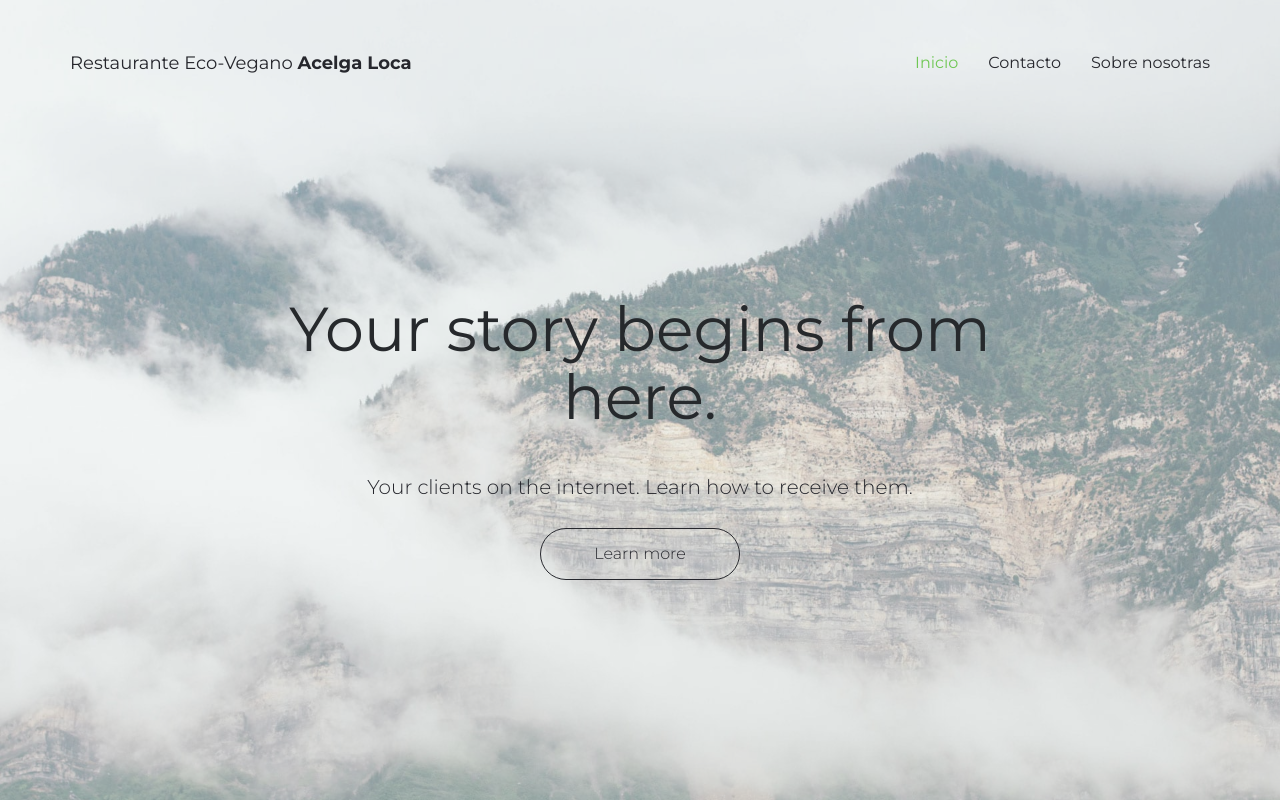
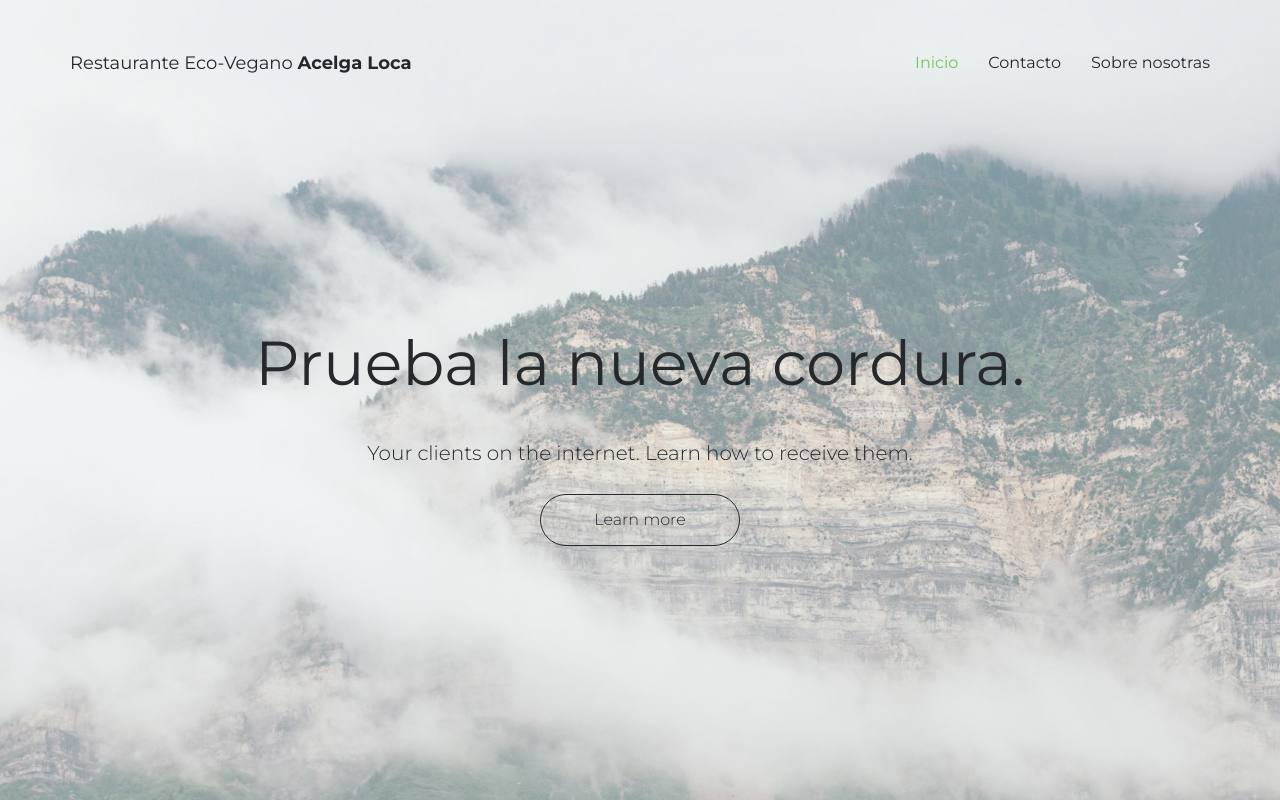
Before and after one commit to restaurante-grupo-1/acelga-loca, a plain HTML site: page index.html in a window 1280 px wide. Shown: the top 800 px of the page. Drawn offline with nearby package versions, Linux system fonts and the light colour scheme.

Commit message:
eslogan añadido

```diff
--- a/index.html
+++ b/index.html
@@ -73,7 +73,7 @@
     <div id="hero" class="hero overlay">
         <div class="hero-content">
             <div class="hero-text">
-                <h1>Your story begins from here.</h1>
+                <h1>Prueba la nueva cordura.</h1>
                 <p>Your clients on the internet. Learn how to receive them.</p>
                 <a href="#" class="btn btn-border">Learn more</a>
             </div><!-- /.hero-text -->
```
